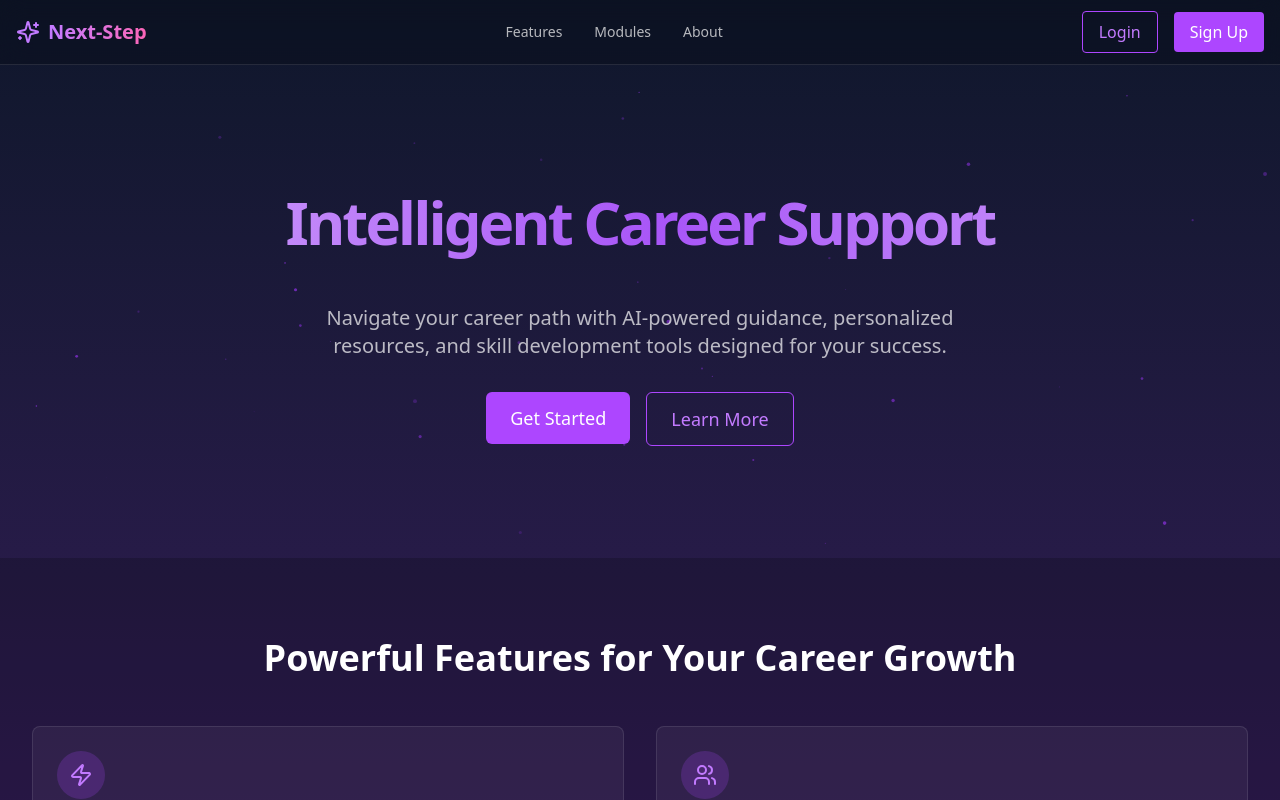
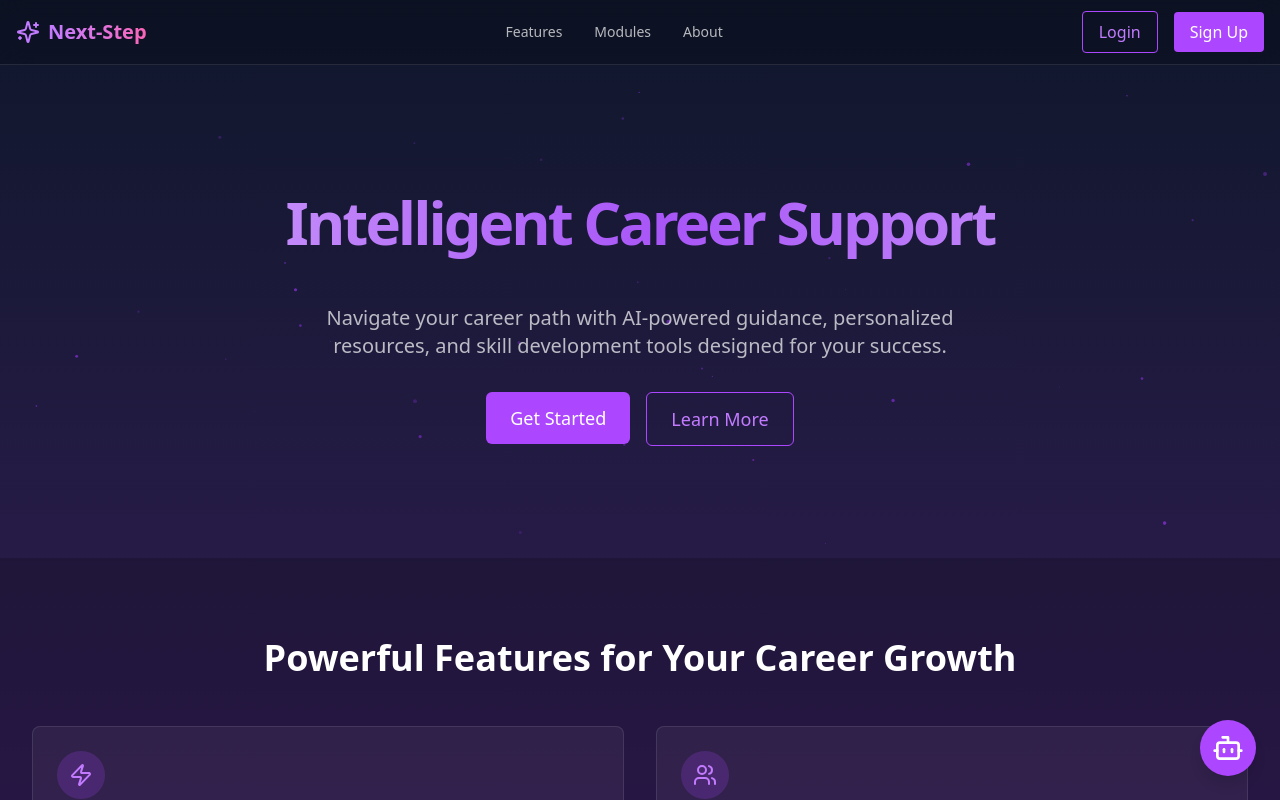
Before and after one commit to manicdon7/NextStep, a React (Vite) app: page / in a window 1280 px wide. Shown: the top 800 px of the page. Built offline with nearby package versions, Linux system fonts and the light colour scheme.

Commit message:
Bot Button

```diff
--- a/src/App.jsx
+++ b/src/App.jsx
@@ -1,9 +1,7 @@
-
 import Chat from "./components/Chat"
 import Kys from "./components/Kys"
 import LandingPage from "./pages/LandingPage"
 import { BrowserRouter as Router, Routes, Route } from 'react-router-dom';
-import Login from "./pages/Login";
 import LoginPage from "./pages/LoginPage";
 
 
@@ -14,6 +12,8 @@ const App = () => {
         <Routes>
           <Route path="/" element={<LandingPage />} />
           <Route path="/login" element={<LoginPage />} />
+          <Route path="/chat" element={<Chat/>} />
+          <Route path="/kys" element={<Kys/>} />
         </Routes>
       </div>
     </Router>
--- /dev/null
+++ b/src/components/BotButton.jsx
@@ -0,0 +1,31 @@
+import { Bot } from 'lucide-react';
+import { motion } from 'framer-motion';
+
+const BotButton = () => {
+    return (
+        <motion.div
+            className="fixed bottom-6 right-6 z-50"
+            initial={{ scale: 0, opacity: 0 }}
+            animate={{ scale: 1, opacity: 1 }}
+            transition={{ type: "spring", stiffness: 260, damping: 20 }}
+        >
+            <motion.div className="relative group">
+                <motion.button
+                    className="bg-purple-500 hover:bg-purple-600 w-14 h-14 rounded-full flex items-center justify-center shadow-lg hover:cursor-pointer"
+                    whileHover={{ scale: 1.1 }}
+                    whileTap={{ scale: 0.95 }}
+                >
+                    <Bot className="w-8 h-8 text-white" />
+                </motion.button>
+                <motion.span
+                    className="absolute -top-5 right-4 -translate-x-1/2 bg-white/80 text-violet-500 border font-semibold text-sm px-3 py-1 rounded-lg opacity-0 group-hover:opacity-100 transition-opacity duration-300"
+                >
+                    Study Buddy
+                </motion.span>
+            </motion.div>
+
+        </motion.div>
+    );
+};
+
+export default BotButton;
--- a/src/components/Chat.jsx
+++ b/src/components/Chat.jsx
@@ -1,4 +1,4 @@
-import React, { useState, useRef, useEffect } from 'react';
+import { useState, useRef, useEffect } from 'react';
 import { Send, Bot, User, Loader, BookOpen, Sparkles } from 'lucide-react';
 import ReactMarkdown from 'react-markdown';
 
--- a/src/pages/LandingPage.jsx
+++ b/src/pages/LandingPage.jsx
@@ -4,10 +4,13 @@ import { FadeIn, FadeInStagger, FadeInStaggerItem, ScaleOnHover } from "../compo
 import { motion } from "framer-motion"
 import { BrainCircuit, BookOpen, MessageSquare, Briefcase } from 'lucide-react'
 import { Zap, Users, TrendingUp, Shield } from 'lucide-react'
+import BotButton from "../components/BotButton"
+import { Link } from 'react-router-dom';
 
 export default function Home() {
   return (
     <Layout>
+      <Link to="/chat"><BotButton/></Link>
       {/* Hero Section */}
       <section className="relative overflow-hidden">
         <Particles />
```
